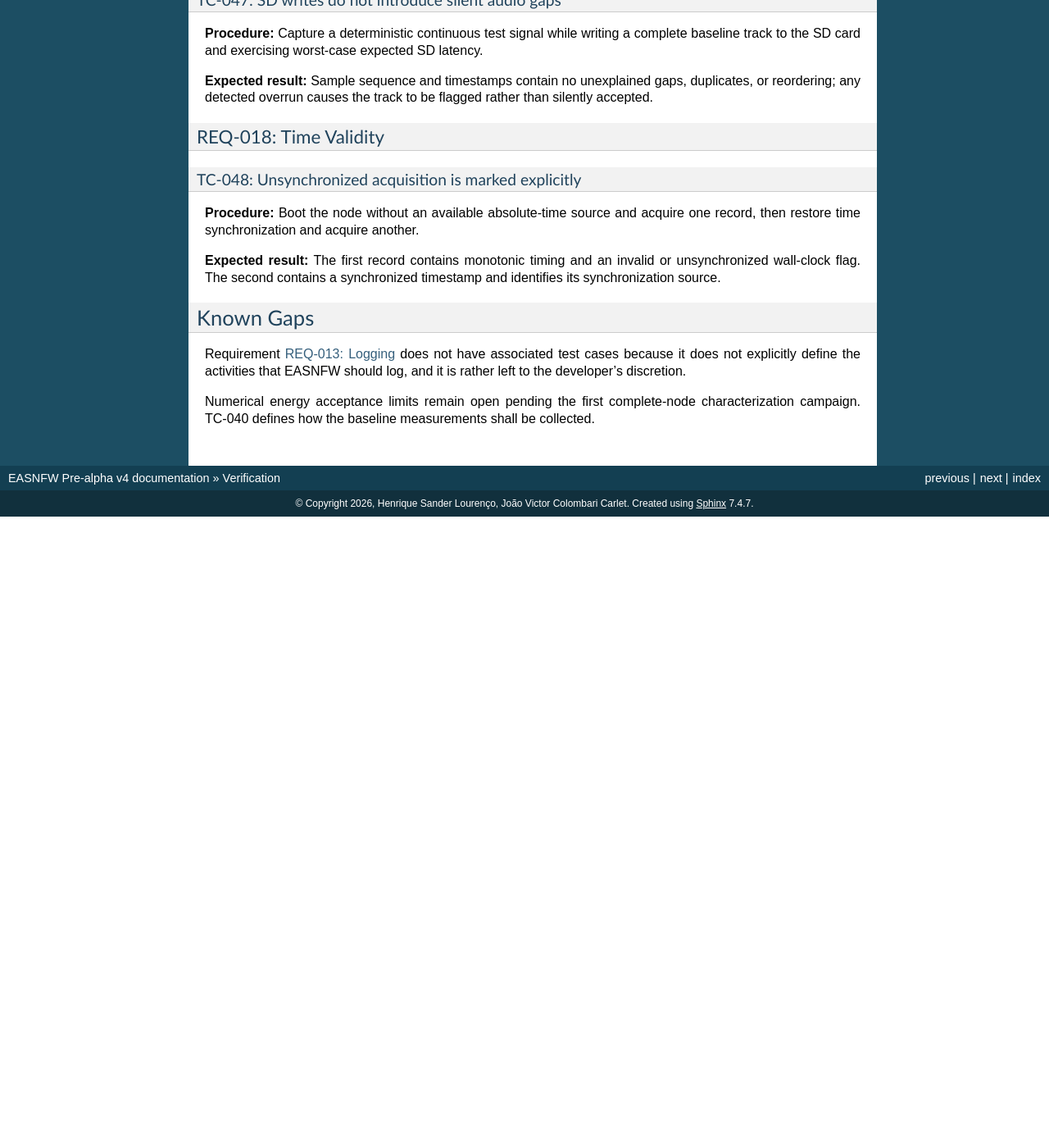
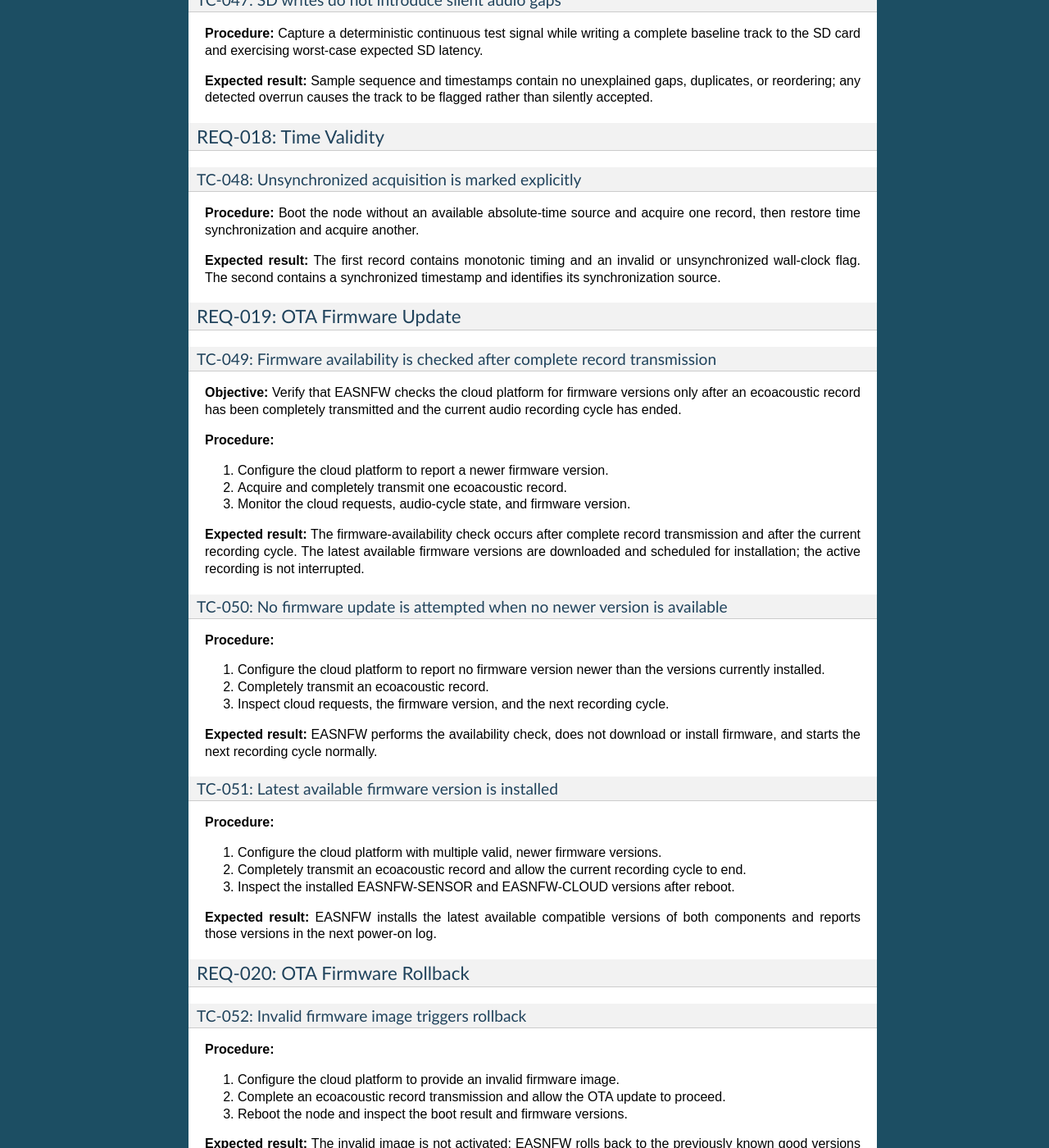
Before and after one commit to hslourenc/easnfw, a Sphinx documentation site: the page built from docs/sphinx/source/chapters/verification.rst, in a window 1280 px wide and 1400 px high, scrolled down 13786 px. Shown: the whole window at 82% size. Built offline with Sphinx 7.4.7, drawn with Linux system fonts in a browser that asks for light colours; the version number could not be read and is left out; before the commit the page ends 14416 px from its top, so only the background shows below that; some of the changed text lies outside the part shown.

Commit message:
replace SPI with UART, add OTA

```diff
--- a/docs/sphinx/source/chapters/verification.rst
+++ b/docs/sphinx/source/chapters/verification.rst
@@ -862,6 +862,98 @@ acquire one record, then restore time synchronization and acquire another.
 or unsynchronized wall-clock flag. The second contains a synchronized timestamp
 and identifies its synchronization source.
 
+REQ-019: OTA Firmware Update
+----------------------------
+
+TC-049: Firmware availability is checked after complete record transmission
+^^^^^^^^^^^^^^^^^^^^^^^^^^^^^^^^^^^^^^^^^^^^^^^^^^^^^^^^^^^^^^^^^^^^^^^^^^^
+
+**Objective:** Verify that EASNFW checks the cloud platform for firmware
+versions only after an ecoacoustic record has been completely transmitted and
+the current audio recording cycle has ended.
+
+**Procedure:**
+
+1. Configure the cloud platform to report a newer firmware version.
+2. Acquire and completely transmit one ecoacoustic record.
+3. Monitor the cloud requests, audio-cycle state, and firmware version.
+
+**Expected result:** The firmware-availability check occurs after complete
+record transmission and after the current recording cycle. The latest
+available firmware versions are downloaded and scheduled for installation;
+the active recording is not interrupted.
+
+TC-050: No firmware update is attempted when no newer version is available
+^^^^^^^^^^^^^^^^^^^^^^^^^^^^^^^^^^^^^^^^^^^^^^^^^^^^^^^^^^^^^^^^^^^^^^^^^^^
+
+**Procedure:**
+
+1. Configure the cloud platform to report no firmware version newer than the
+   versions currently installed.
+2. Completely transmit an ecoacoustic record.
+3. Inspect cloud requests, the firmware version, and the next recording cycle.
+
+**Expected result:** EASNFW performs the availability check, does not download
+or install firmware, and starts the next recording cycle normally.
+
+TC-051: Latest available firmware version is installed
+^^^^^^^^^^^^^^^^^^^^^^^^^^^^^^^^^^^^^^^^^^^^^^^^^^^^^^
+
+**Procedure:**
+
+1. Configure the cloud platform with multiple valid, newer firmware versions.
+2. Completely transmit an ecoacoustic record and allow the current recording
+   cycle to end.
+3. Inspect the installed EASNFW-SENSOR and EASNFW-CLOUD versions after reboot.
+
+**Expected result:** EASNFW installs the latest available compatible versions
+of both components and reports those versions in the next power-on log.
+
+REQ-020: OTA Firmware Rollback
+------------------------------
+
+TC-052: Invalid firmware image triggers rollback
+^^^^^^^^^^^^^^^^^^^^^^^^^^^^^^^^^^^^^^^^^^^^^^^^
+
+**Procedure:**
+
+1. Configure the cloud platform to provide an invalid firmware image.
+2. Complete an ecoacoustic record transmission and allow the OTA update to
+   proceed.
+3. Reboot the node and inspect the boot result and firmware versions.
+
+**Expected result:** The invalid image is not activated; EASNFW rolls back to
+the previously known good versions and records the rollback reason.
+
+TC-053: Unsigned firmware image triggers rollback
+^^^^^^^^^^^^^^^^^^^^^^^^^^^^^^^^^^^^^^^^^^^^^^^^^
+
+**Procedure:**
+
+1. Configure the cloud platform to provide an otherwise valid but unsigned
+   firmware image.
+2. Complete an ecoacoustic record transmission and allow the OTA update to
+   proceed.
+3. Reboot the node and inspect the boot result and firmware versions.
+
+**Expected result:** The unsigned image is rejected; EASNFW rolls back to the
+previously known good versions and records the signature-validation failure.
+
+TC-054: Firmware image signed with the wrong key triggers rollback
+^^^^^^^^^^^^^^^^^^^^^^^^^^^^^^^^^^^^^^^^^^^^^^^^^^^^^^^^^^^^^^^^^^^
+
+**Procedure:**
+
+1. Configure the cloud platform to provide an image signed with a key not
+   trusted by EASNFW.
+2. Complete an ecoacoustic record transmission and allow the OTA update to
+   proceed.
+3. Reboot the node and inspect the boot result and firmware versions.
+
+**Expected result:** The image signed with the wrong key is rejected; EASNFW
+rolls back to the previously known good versions and records the key-validation
+failure.
+
 Known Gaps
 ==========
 
```
Also changed, not shown: other parts of docs/sphinx/source/chapters/verification.rst (+11 -11 lines), docs/sphinx/source/chapters/architecture.rst (+11 -11 lines), docs/sphinx/source/chapters/design.rst (+21 -21 lines), docs/sphinx/source/chapters/introduction.rst (+3 -4 lines), docs/sphinx/source/chapters/requirements.rst (+16 -0 lines), 1 other file.
